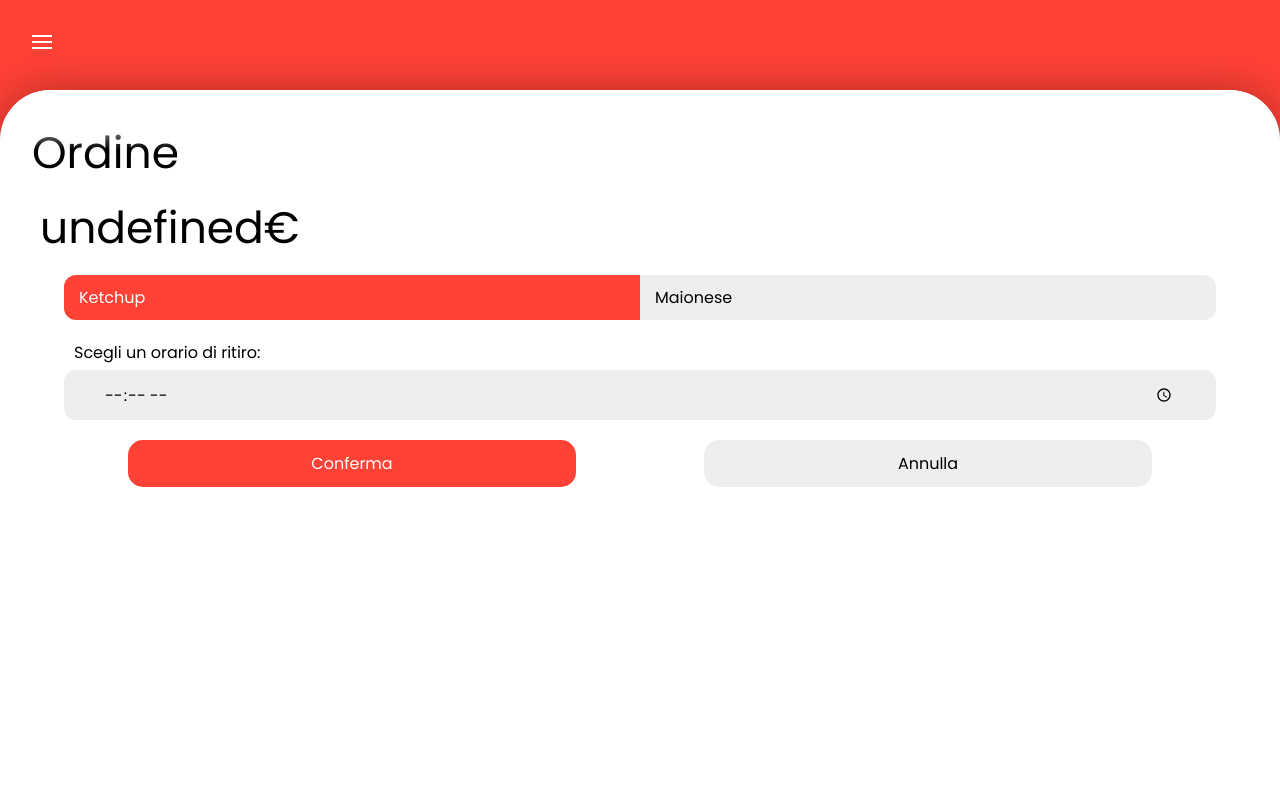
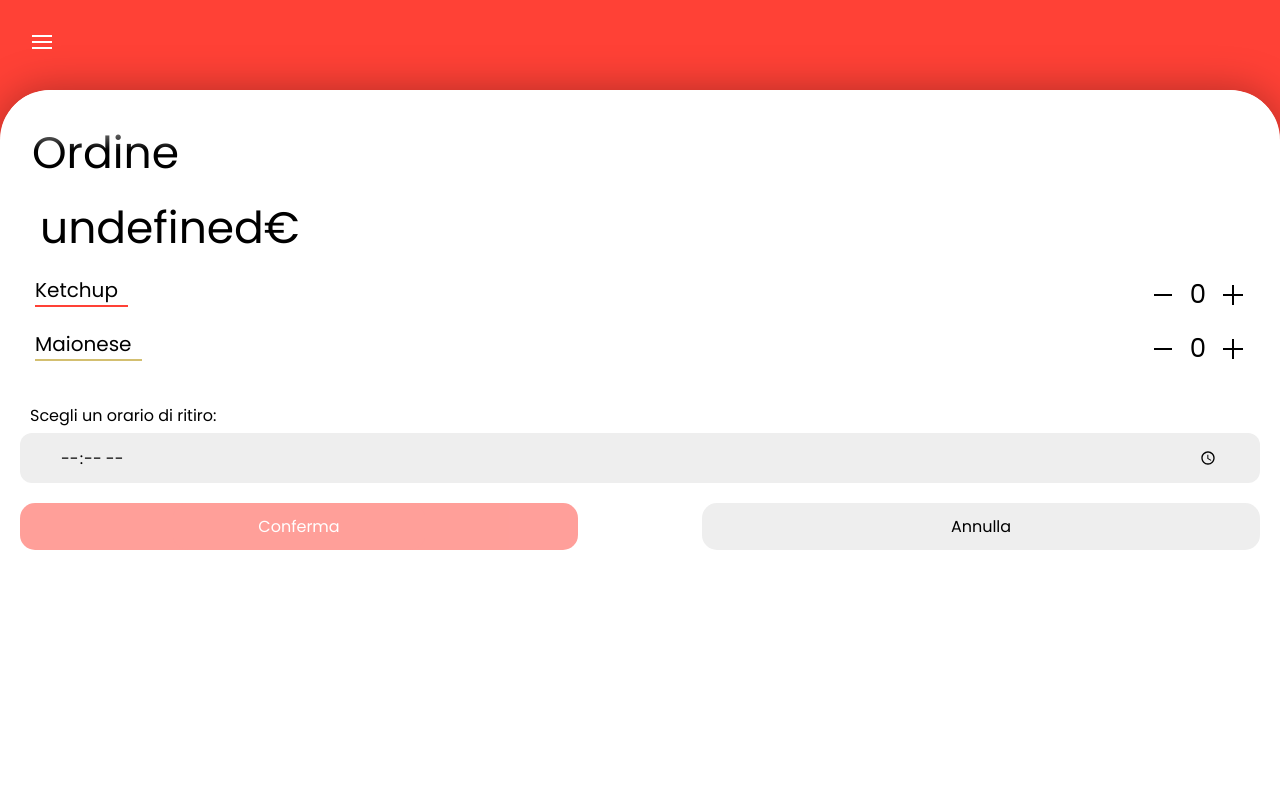
Before and after one commit to JackMarelli/Ordini-Bar, a Django app: page /ordine in a window 1280 px wide. Run offline with Django 3.2, Linux system fonts and the light colour scheme; the visitor is signed in with stand-in values (Sample User, id 1).

Commit message:
Sistemata pagina ordine server

```diff
--- a/Server/ordinibar/static/ordinibar/css/ordine.css
+++ b/Server/ordinibar/static/ordinibar/css/ordine.css
@@ -93,66 +93,6 @@
   font-size: 26px;
 }
 
-.aggiunte {
-  display: flex;
-  flex-flow: row;
-  justify-content: space-around;
-  width: 90%;
-  margin: auto;
-}
-
-.aggiunte div {
-  font-family: "Poppins", sans-serif;
-  font-size: 16px;
-  width: 50%;
-  padding: 10px 15px;
-  margin: 0 0 0 0;
-}
-
-#ketchup {
-  background-color: var(--red);
-  color: white;
-  border-radius: 12px 0 0 12px;
-}
-
-#maionese {
-  background-color: var(--grayE);
-  border-radius: 0 12px 12px 0;
-}
-
-.buttons {
-  width: 100%;
-  display: flex;
-  flex-flow: row;
-  justify-content: space-evenly;
-  margin: 50px 0 50px 0;
-}
-
-#conferma,
-#annulla {
-  height: 47px;
-  width: 35%;
-
-  display: flex;
-  justify-content: center;
-  align-items: center;
-
-  border-radius: 15px;
-
-  font-family: "Poppins", sans-serif;
-  cursor: pointer;
-  /*box-shadow: 0 0 20px 0 rgba(0, 0, 0, 0.274);*/
-}
-
-#conferma {
-  background-color: var(--red);
-  color: var(--white);
-}
-
-#annulla {
-  background-color: var(--grayE);
-}
-
 .gradient {
   position: fixed;
   border-radius: 50px 50px 0 0;
@@ -167,8 +107,7 @@
 
 .orario {
   height: 50px;
-  width: 90%;
-  margin: 20px auto 0 auto;
+  margin: 20px 20px 0 20px;
 }
 
 .orario p {
@@ -231,3 +170,82 @@
   margin: 0 auto;
   width: 324px;
 }
+
+.aggiunte {
+  display: flex;
+  flex-flow: column;
+  margin: 0 35px 0 35px;
+}
+
+.aggiunta {
+  display: flex;
+  justify-content: space-between;
+}
+
+.aggiunta_quantity {
+  display: flex;
+  flex-flow: row;
+  align-items: center;
+  font-size: 26px;
+  margin-bottom: 15px;
+}
+
+.aggiunta_quantity .number {
+  padding-inline: 15px;
+}
+
+.aggiunta_quantity .minus,
+.aggiunta_quantity .plus {
+  cursor: pointer;
+}
+
+#maionese .nome {
+  border-bottom: 2px solid #d3bf70;
+  padding: 0 10px 0 0;
+}
+
+#ketchup .nome {
+  border-bottom: 2px solid var(--red);
+  padding: 0 10px 0 0;
+
+}
+
+.buttons {
+  display: flex;
+  margin: 50px 20px 0 20px;
+  justify-content: space-between;
+}
+
+#conferma,
+#annulla {
+  height: 47px;
+  width: 45%;
+
+  display: flex;
+  justify-content: center;
+  align-items: center;
+
+  border-radius: 15px;
+
+  font-family: "Poppins", sans-serif;
+  /*box-shadow: 0 0 20px 0 rgba(0, 0, 0, 0.274);*/
+}
+
+#conferma {
+  background-color: var(--red);
+  color: var(--white);
+}
+
+#annulla {
+  background-color: var(--grayE);
+}
+
+.disabled { /* non cliccabile */
+  opacity: 50%;
+  cursor: default;
+}
+
+.enabled { /* cliccabile */
+  opacity: 100%;
+  cursor: pointer;
+}
--- a/Server/ordinibar/static/ordinibar/js/ordine.js
+++ b/Server/ordinibar/static/ordinibar/js/ordine.js
@@ -1,10 +1,3 @@
-//checiu e maionese due bottoni, quando clicchi diventa sotto o grigio
-//orario diventa variabile
-//ricevo l'enco, prezzo totale,
-//tutto invio al Server
-//da mainlist a ordine conservato il Server non fa nulla
-//json.getitem json
-
 //Si recupera il JSON dal localStorage
 const obj = JSON.parse(localStorage.getItem("json"));
 
@@ -15,6 +8,9 @@ obj.forEach(element => {
 });
 
 var Totale = 0;
+var MassimoKetchupMaionese = 0;
+var Ketchup = 0;
+var Maionese = 0;
 
 function CaricaPagina() {
     /*
@@ -40,6 +36,9 @@ function CaricaPagina() {
 
             //Si calcola il totale
             Totale += parseFloat(prezzoAttributo.toString().replace(",", "."))*parseFloat(quantitaAttributo);
+
+            //Si calcolano le aggiunte
+            if(obj[index].aggiunte == true) MassimoKetchupMaionese += quantitaAttributo*2;
 
             //Si creano i DIV
             const divProdotto = document.createElement("div");
@@ -80,12 +79,45 @@ function PassaggioAvanti(){
     if(document.getElementById("orarioRitiro").value != "") {
         localStorage.setItem("totale", Totale);
         localStorage.setItem("orario", document.getElementById("orarioRitiro").value);
+        localStorage.setItem("ketchup", Ketchup);
+        localStorage.setItem("maionese", Maionese);
         window.location.href = "../pages/ordine_confirmed.html";
     }
 }
 
 function PassaggioIndietro(){
-    //Si salva il JSON sul localstorage
+    //Indico alla pagina precedente di caricare il JSON per non perdere i prodotti già inseriti
     localStorage.setItem("caricaDaLocalStorage", true);
     window.location.href = "/";
 }
+
+//Funzioni per incrementare e decrementare le quantità di Ketchup e Maionese -> Il valore massimo è il complessivo dei due
+function IncrementaKetchup(){
+    if(Ketchup + 1 + Maionese <= MassimoKetchupMaionese){
+        Ketchup++;
+        document.querySelector("#numeroKetchup").textContent = Ketchup;
+    }
+}
+
+function DecrementaKetchup(){
+    if(Ketchup - 1 >= 0){
+        Ketchup--;
+        document.querySelector("#numeroKetchup").textContent = Ketchup;
+    }
+}
+
+function IncrementaMaionese(){
+    if(Maionese + 1 + Ketchup <= MassimoKetchupMaionese){
+        Maionese++;
+        document.querySelector("#numeroMaionese").textContent = Maionese;
+    }
+}
+
+function DecrementaMaionese(){
+    if(Maionese - 1 >= 0){
+        Maionese--;
+        document.querySelector("#numeroMaionese").textContent = Maionese;
+    }
+}
+
+//https://developer.mozilla.org/en-US/docs/Web/API/HTMLElement/change_event
--- a/Server/ordinibar/templates/ordinibar/mainlist.html
+++ b/Server/ordinibar/templates/ordinibar/mainlist.html
@@ -44,7 +44,7 @@
       </div>
     </div>
   </div>
-  <div class="done">
+  <div class="done" id = "done">
     <a href = "/ordine">
       <div class="redcircle">
         <div class="tick"><img src="{% static 'ordinibar/img/tick.svg' %}" alt="" /></div>
--- a/Server/ordinibar/templates/ordinibar/ordine.html
+++ b/Server/ordinibar/templates/ordinibar/ordine.html
@@ -14,10 +14,10 @@
   <body onload="CaricaPagina()">
     <div id="overlaymenu" class="overlaymenu">
       <div class="backicon">
-        <img src="../images/back.png" alt="" onclick="overlayTranslateOut()" />
+        <img src="{%static 'ordinibar/img/back.png'%}" alt="" onclick="overlayTranslateOut()" />
       </div>
       <div class="options">
-        <div class="option">Account</div>
+        <div class="option"><a href="/account">Account</a></div>
         <div class="option">Ordina per</div>
         <div class="option">Visualizza stati</div>
       </div>
@@ -26,7 +26,7 @@
       <div class="menubutton">
         <img
           id="menubutton"
-          src="../images/menuicon.svg"
+          src="{%static 'ordinibar/img/menuicon.svg'%}"
           alt=""
           onclick="overlayTranslateIn()"
         />
@@ -39,16 +39,42 @@
         </div>
         <div id="totale" class="totale"></div>
         <div class="aggiunte">
-          <div id="ketchup">Ketchup</div>
-          <div id="maionese">Maionese</div>
+          <div class="aggiunta" id="ketchup">
+            <div class="prop">
+              <div class="nome">Ketchup</div>
+            </div>
+            <div class="aggiunta_quantity">
+              <div class="minus" onclick="DecrementaKetchup()">
+                <img src="{% static 'ordinibar/img/minusicon.png' %}" alt="" srcset="" />
+              </div>
+              <div class="number">0</div>
+              <div class="plus" onclick = "IncrementaKetchup()">
+                <img src="{% static 'ordinibar/img/plusicon.svg' %}" alt="" srcset="" />
+              </div>
+            </div>
+          </div>
+          <div class="aggiunta" id="maionese">
+            <div class="prop">
+              <div class="nome">Maionese</div>
+            </div>
+            <div class="aggiunta_quantity">
+              <div class="minus">
+                <img src="{% static 'ordinibar/img/minusicon.png' %}" alt="" srcset="" />
+              </div>
+              <div class="number">0</div>
+              <div class="plus">
+                <img src="{% static 'ordinibar/img/plusicon.svg' %}" alt="" srcset="" />
+              </div>
+            </div>
+          </div>
         </div>
         <div class="orario">
           <p>Scegli un orario di ritiro:</p>
           <input type="time" id="orarioRitiro" />
         </div>
         <div class="buttons">
-          <div id="conferma">
-            <div onclick="PassaggioAvanti()">Conferma</div>
+          <div id="conferma" class="disabled">
+            <div id = "conferma" onclick="PassaggioAvanti()" >Conferma</div>
           </div>
           <div id="annulla" onclick="PassaggioIndietro()">
             <div >Annulla</div>
```
Also changed, not shown: Server/ordinibar/static/ordinibar/js/mainlist.js (+33 -8 lines).
